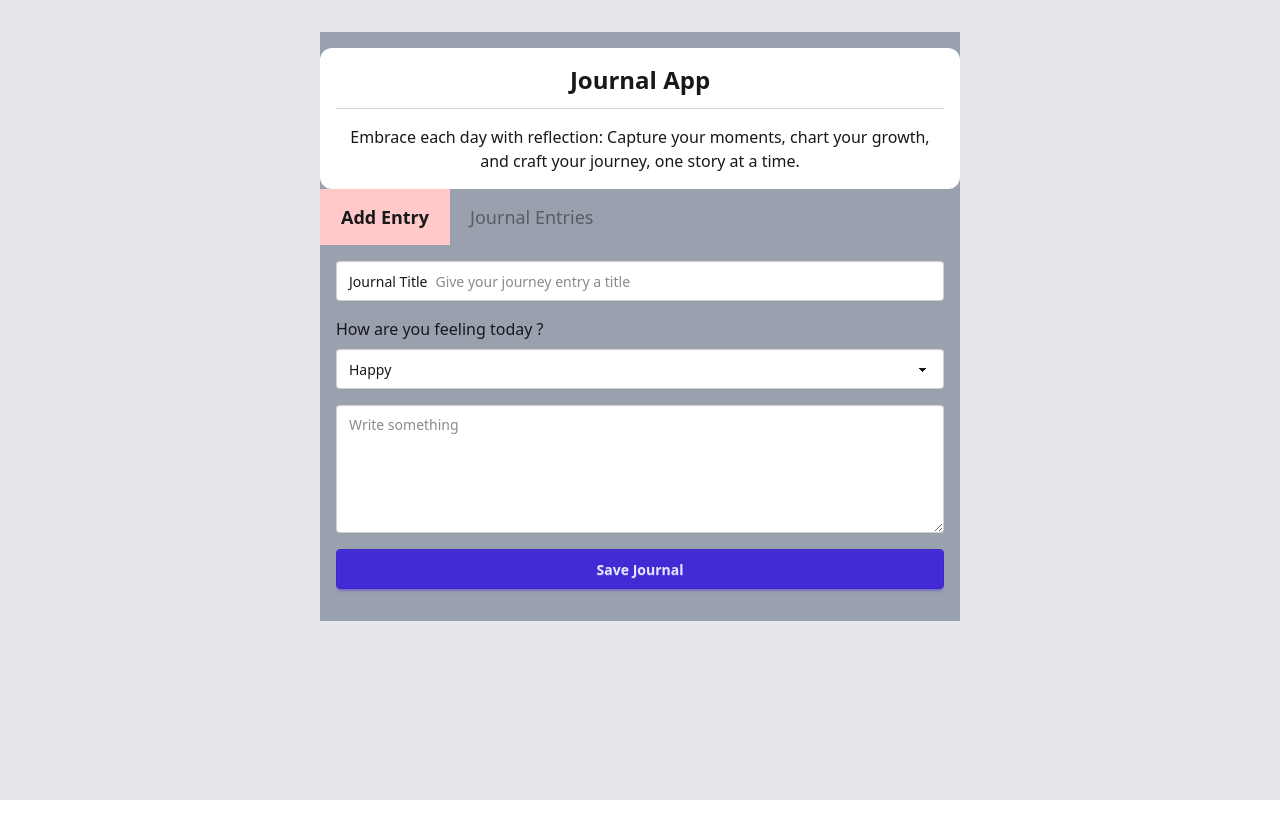
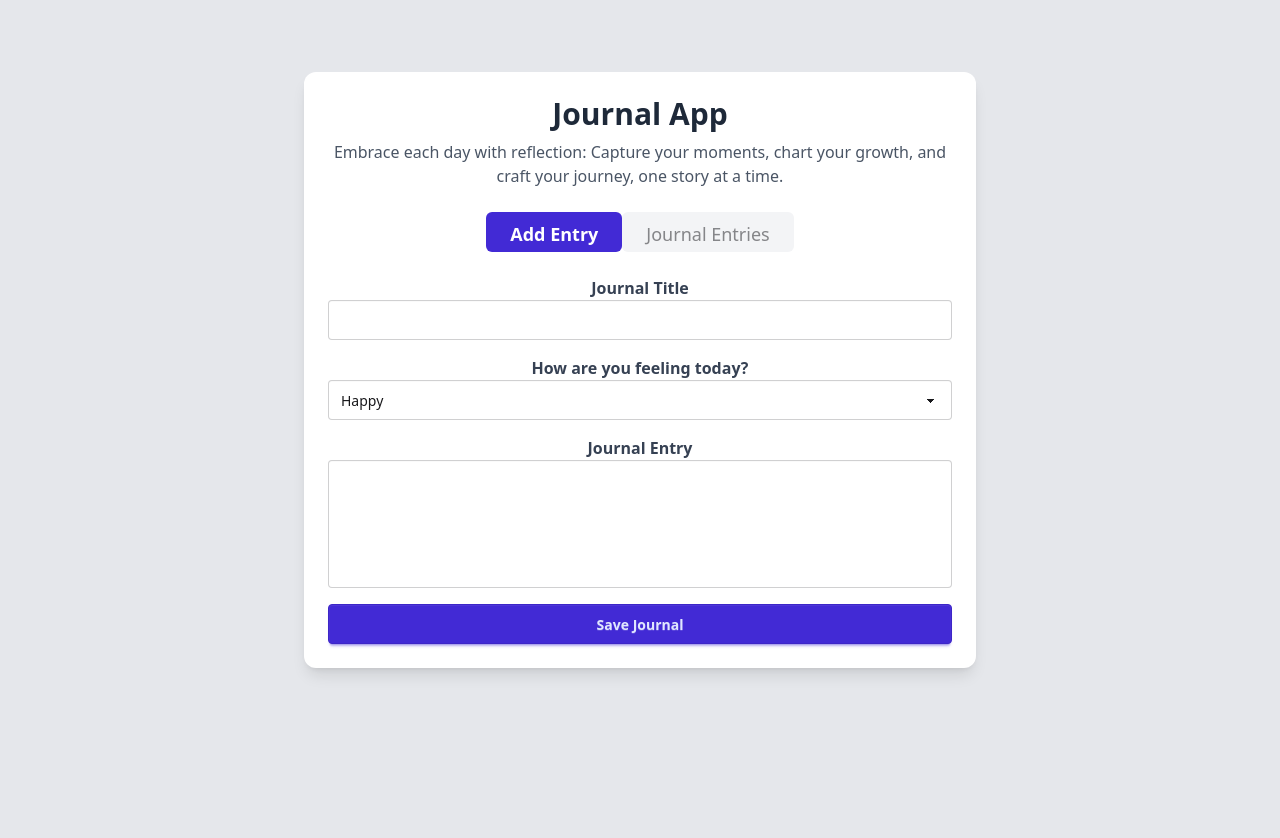
Before and after one commit to charlestanev/mood-sync-journal, a React (Vite) app: page / in a window 1280 px wide. Shown: the top 838 px of the page. Before the commit the page ends 800 px from the top, so only its background shows below. Built offline with nearby package versions, Linux system fonts and the light colour scheme.

Commit message:
refactor App layout and enhance form styling; improve Tabs component and input validation

```diff
--- a/src/App.tsx
+++ b/src/App.tsx
@@ -1,31 +1,27 @@
-import './App.css'
-import AddJournalForm from './components/AddJournalForm'
-import Tabs from './components/Tabs'
+import './App.css';
+import AddJournalForm from './components/AddJournalForm';
+import Tabs from './components/Tabs';
 
 const App = () => {
   return (
-    <>
-      <div className='flex w-[640px] flex-col py-4 mx-auto bg-gray-400'>
-        <div className="flex flex-col gap-2 rounded-xl bg-white p-4">
-          {/* header */}
-          <header>
-            <h1 className="mb-4 border-b border-gray-300 pb-3 text-2xl font-bold">
-              Journal App
-            </h1>
-            <p>
-              Embrace each day with reflection: Capture your moments, chart your growth, and
-              craft your journey, one story at a time.
-            </p>
-          </header>
-        </div>
-        {/* tabs */}
+    <div className="flex flex-col items-center min-h-screen bg-gray-200 py-10">
+      <div className="w-full max-w-2xl bg-white shadow-lg rounded-xl p-6">
+        {/* Header */}
+        <header className="text-center mb-6">
+          <h1 className="text-3xl font-bold text-gray-800">Journal App</h1>
+          <p className="text-gray-600 mt-2">
+            Embrace each day with reflection: Capture your moments, chart your growth, and craft your journey, one story at a time.
+          </p>
+        </header>
+
+        {/* Tabs */}
         <Tabs />
-        {/* from */}
+
+        {/* Form */}
         <AddJournalForm />
+      </div>
+    </div>
+  );
+};
 
-      </div>
-    </>
-  )
-}
-
-export default App
+export default App;
--- a/src/components/AddJournalForm.tsx
+++ b/src/components/AddJournalForm.tsx
@@ -34,61 +34,48 @@ const AddJournalForm = () => {
 
     return (
         <>
-            <form
-                onSubmit={handleSubmit(onFormSubmit)}
-                className='flex flex-col gap-4 p-4 rounded-xl w-full'>
-
+            <form onSubmit={handleSubmit(onFormSubmit)} className="flex flex-col gap-4">
                 {/* Title */}
-                <label className="input input-bordered flex items-center gap-2 w-full">
-                    Journal Title
-                    <input
-                        type="text"
-                        className="grow"
-                        placeholder="Give your journey entry a title"
-                        {...register('title')}
-                    />
-                </label>
-                {errors.title &&
-                    <p className="text-red-500 ">{errors.title.message}</p>
-                }
+                <div>
+                    <label className="label font-semibold text-gray-700">Journal Title</label>
+                    <input type="text" className="input input-bordered w-full" {...register('title')} />
+                    {errors.title && (
+                        <p className="text-red-700 bg-red-100 border border-red-300 rounded-md px-3 py-1 mt-1 flex items-center gap-2">
+                            ⚠️ {errors.title.message}
+                        </p>
+                    )}
+                </div>
 
                 {/* Feeling */}
-                <div className="flex flex-col gap-2">
-                    <label
-                        htmlFor='emotions'
-                        className="form-control w-full flex items-center gap-2">
-                        How are you feeling today ?
-                    </label>
-                    <select
-                        id='emotions'
-                        className="select select-bordered w-full"
-                        {...register('emotion')}>
-                        <option selected>Happy</option>
+                <div>
+                    <label className="label font-semibold text-gray-700">How are you feeling today?</label>
+                    <select className="select select-bordered w-full" {...register('emotion')}>
+                        <option>Happy</option>
                         <option>Neutral</option>
                         <option>Sad</option>
                     </select>
+                    {errors.emotion && (
+                        <p className="text-red-700 bg-red-100 border border-red-300 rounded-md px-3 py-1 mt-1 flex items-center gap-2">
+                            ⚠️ {errors.emotion.message}
+                        </p>
+                    )}
                 </div>
-                {errors.emotion &&
-                    <p className="text-red-500 ">{errors.emotion.message}</p>
-                }
 
-                {/* Textarea */}
-                <textarea
-                    className="textarea textarea-bordered h-32 resize-y w-full"
-                    placeholder="Write something"
-                    rows={10}
-                    {...register('body')}
-                >
-                </textarea>
-                {errors.body &&
-                    <p className="text-red-500 ">{errors.body.message}</p>
-                }
+                {/* Journal Entry */}
+                <div>
+                    <label className="label font-semibold text-gray-700">Journal Entry</label>
+                    <textarea className="textarea textarea-bordered w-full h-32 resize-none" {...register('body')} />
+                    {errors.body && (
+                        <p className="text-red-700 bg-red-100 border border-red-300 rounded-md px-3 py-1 mt-1 flex items-center gap-2">
+                            ⚠️ {errors.body.message}
+                        </p>
+                    )}
+                </div>
 
-                <button
-                    type="button"
-                    className="btn btn-primary w-full"
-                >Save Journal</button>
-
+                {/* Submit Button */}
+                <button type="submit" className="btn btn-primary w-full">
+                    Save Journal
+                </button>
             </form>
         </>
     )
--- a/src/components/Tabs.tsx
+++ b/src/components/Tabs.tsx
@@ -1,24 +1,26 @@
-import { useState } from "react"
+import { useState } from "react";
 
 const Tabs = () => {
     const [selectedTab, setSelectedTab] = useState('add');
 
     return (
-        <>
-            <div role="tablist" className="tabs tabs-boxed tabs-xl">
-                <a
-                    role="tab"
-                    className={`tab ${selectedTab === 'add' ? 'tab-active font-bold bg-red-200 border border-2xl' : ''}`}
-                    onClick={() => setSelectedTab('add')}
-                >Add Entry</a>
-                <a role="tab"
-                    className={`tab ${selectedTab === 'entries' ? 'tab-active font-bold bg-red-200 border border-2xl' : ''}`}
-                    onClick={() => setSelectedTab('entries')}
-                >Journal Entries</a>
-            </div>
-        </>
-    )
+        <div role="tablist" className="tabs tabs-bordered mb-6 flex justify-center">
+            <button
+                role="tab"
+                className={`tab px-6 py-2 rounded-md text-lg ${selectedTab === 'add' ? 'tab-active font-semibold bg-primary text-white' : 'bg-gray-100'}`}
+                onClick={() => setSelectedTab('add')}
+            >
+                Add Entry
+            </button>
+            <button
+                role="tab"
+                className={`tab px-6 py-2 rounded-md text-lg ${selectedTab === 'entries' ? 'tab-active font-semibold bg-primary text-white' : 'bg-gray-100'}`}
+                onClick={() => setSelectedTab('entries')}
+            >
+                Journal Entries
+            </button>
+        </div>
+    );
+};
 
-}
-
-export default Tabs
+export default Tabs;
```
